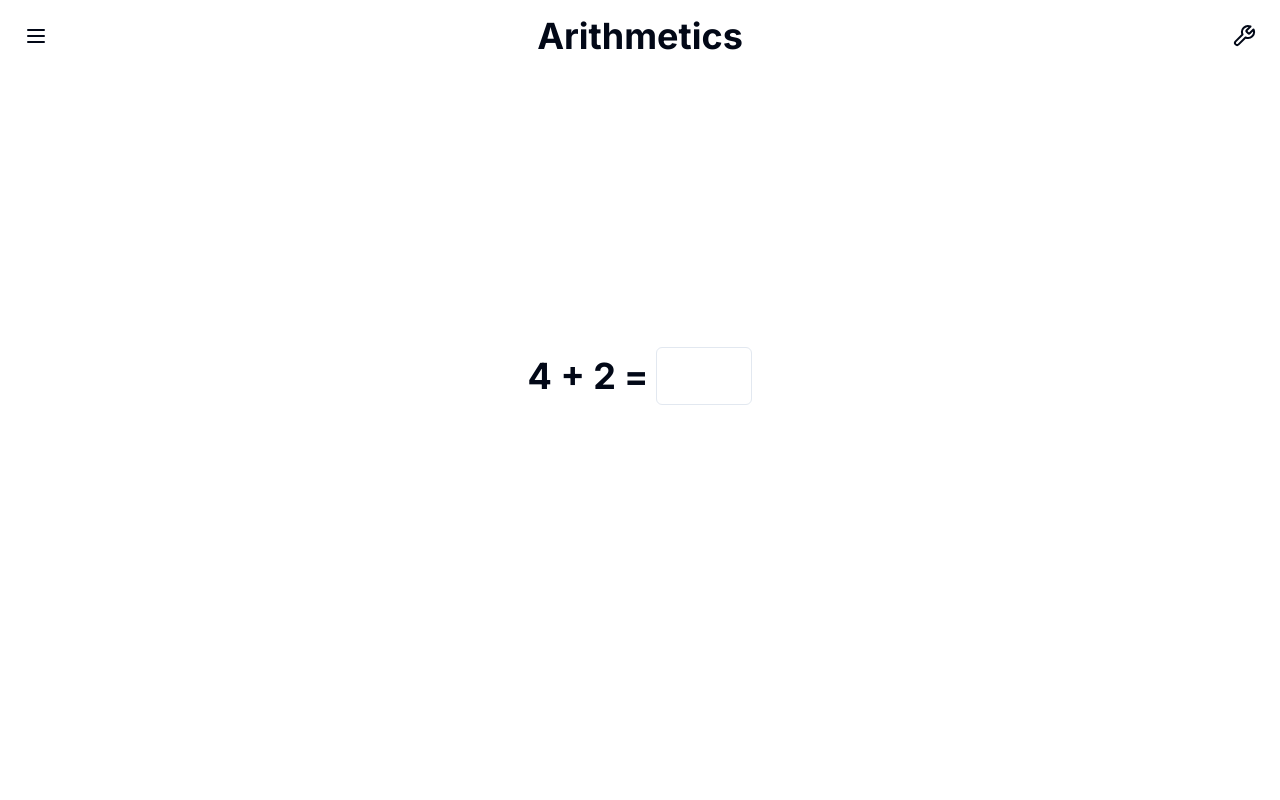
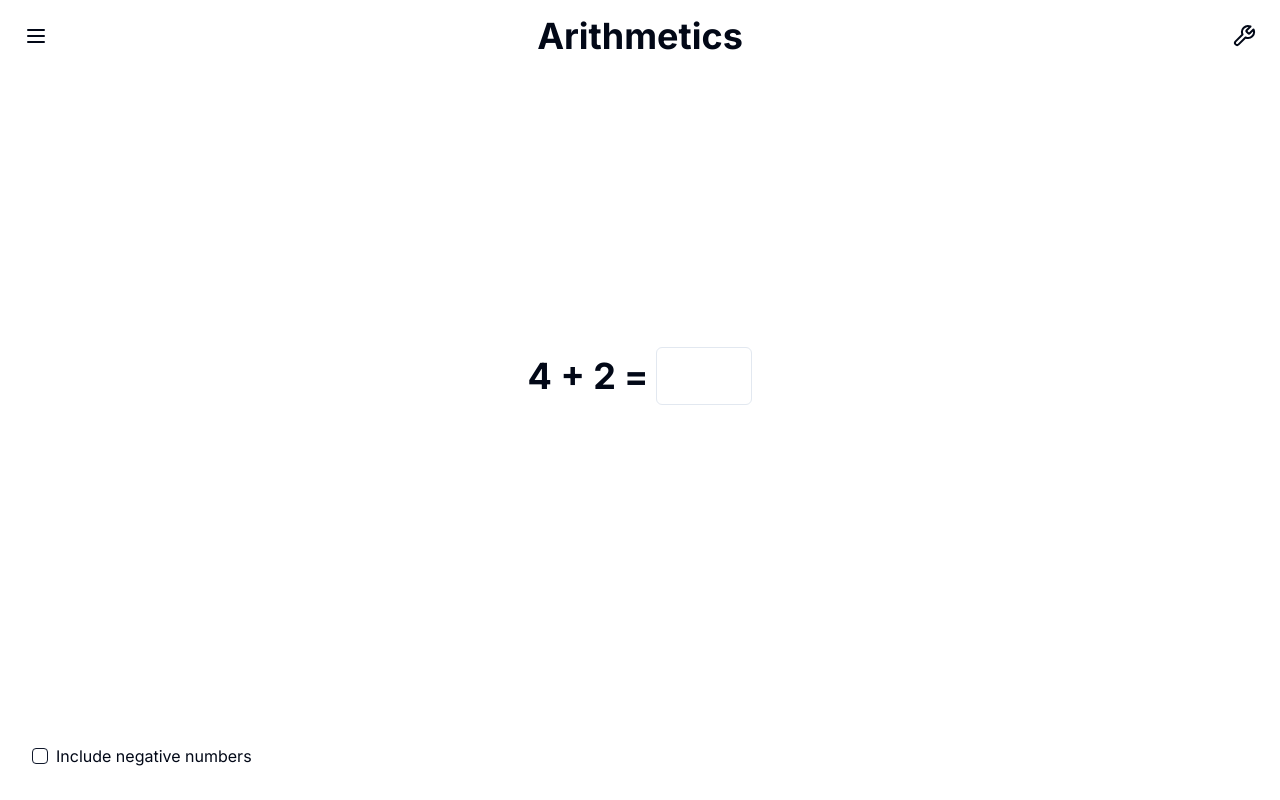
Before and after one commit to sonnyding1/basic-math, a Next.js app: page / in a window 1280 px wide. Built offline with nearby package versions, Linux system fonts and the light colour scheme.

Commit message:
move configurations to bottom left

```diff
--- a/app/page.tsx
+++ b/app/page.tsx
@@ -117,6 +117,21 @@ export default function Home() {
           </Button>
         </div>
       </div>
+
+      <div className='absolute bottom-0 left-0 flex flex-col p-8'>
+              <div className='flex gap-2 items-center'>
+                <Checkbox
+                  id='include-negative'
+                  checked={includeNegative}
+                  onClick={() => {
+                  setIncludeNegative(!includeNegative);
+                  const { problemString, problemAnswer } = assignProblem(!includeNegative);
+                  setProblem(problemString);
+                  setAnswer(problemAnswer);
+                }} />
+                <label htmlFor="include-negative">Include negative numbers</label>
+              </div>
+            </div>
     </div>
   )
 }
```
